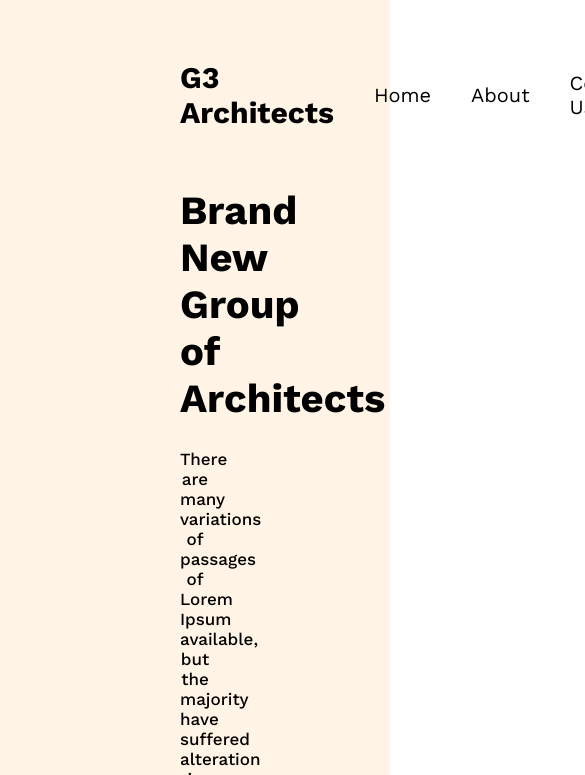
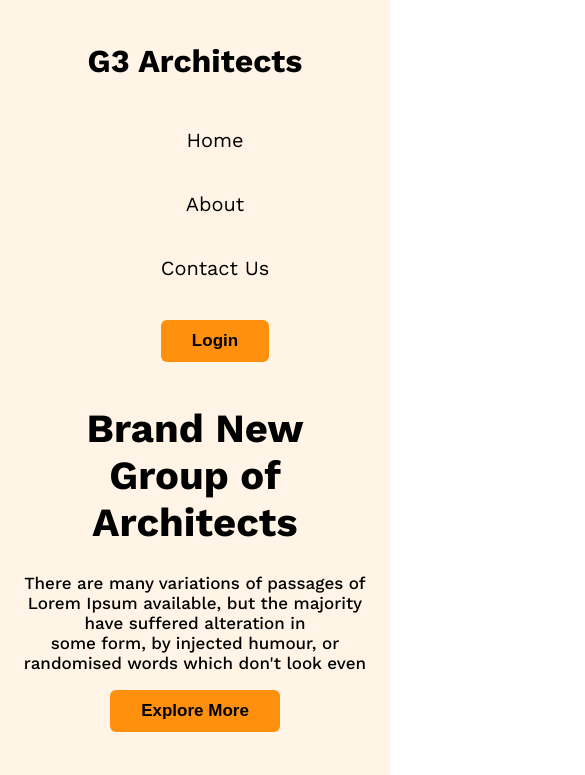
Before and after one commit to MdBulbulAhmedT/g3-architects-website, a plain HTML site: page index.html in a window 390 px wide. Shown: the top 775 px of the page, 585 px wide, since content can reach past the window. Drawn offline with nearby package versions, Linux system fonts and the light colour scheme.

Commit message:
responsive our web site

```diff
--- a/style.css
+++ b/style.css
@@ -6,7 +6,7 @@ body{
 
 /* Header related style */
 .nav-title{
-    font-size: 30px;
+    font-size: 2rem;
 }
 
 header{
@@ -94,3 +94,30 @@ nav ul li a:hover{
     border: 1px solid black;
     transition-duration: 0.5s;
 }
+
+/* Responsive for mobile device */
+@media screen and (max-width: 576px) {
+    /* banner section */
+    nav{
+        flex-direction: column;
+    }
+    nav ul{
+        flex-direction: column;
+    }
+
+    header{
+        padding: 10px 10px;
+    }
+}
+
+/* Responsive for Tablet device */
+@media screen and (min-width: 576px) and (max-width: 960px) {
+    /* Banner related */
+    nav{
+        flex-direction: column;
+    }
+
+    header{
+        padding: 20px;
+    }
+}
```
Also changed, not shown: index.html (+2 -8 lines).
